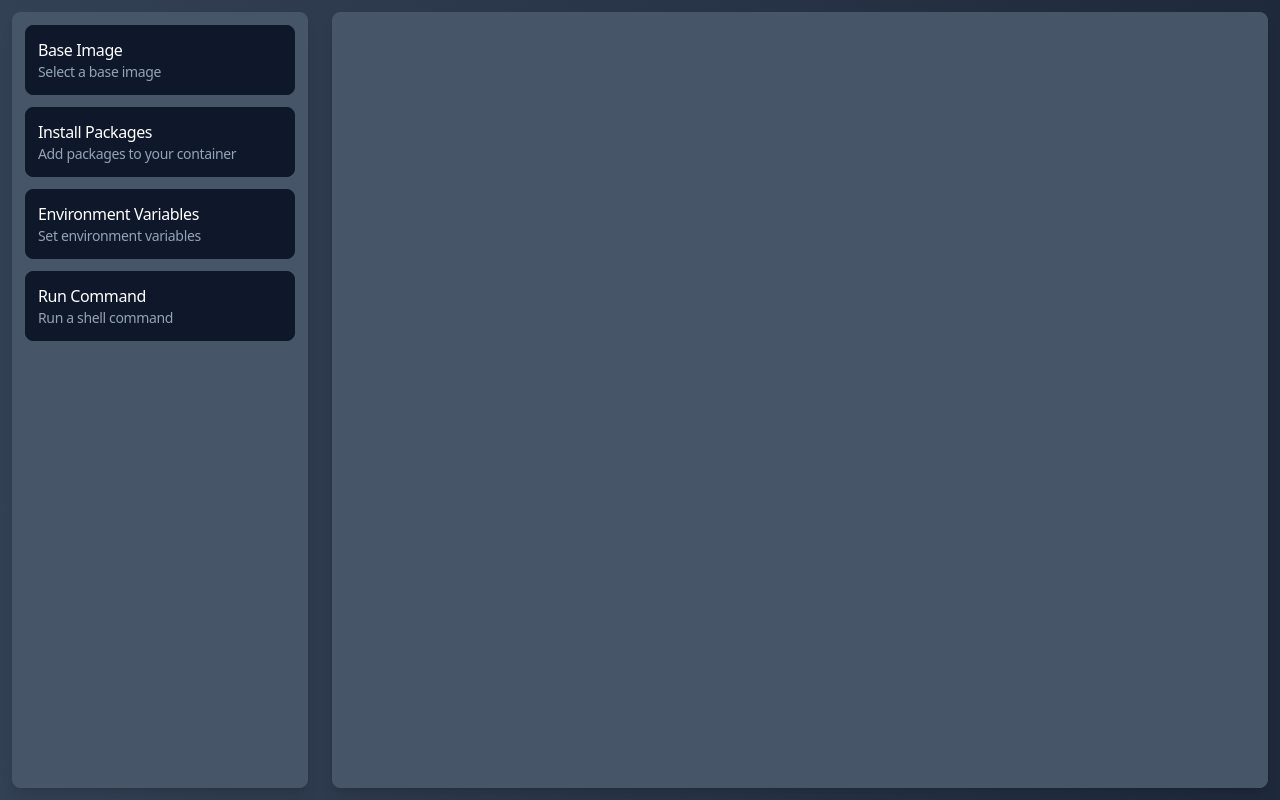
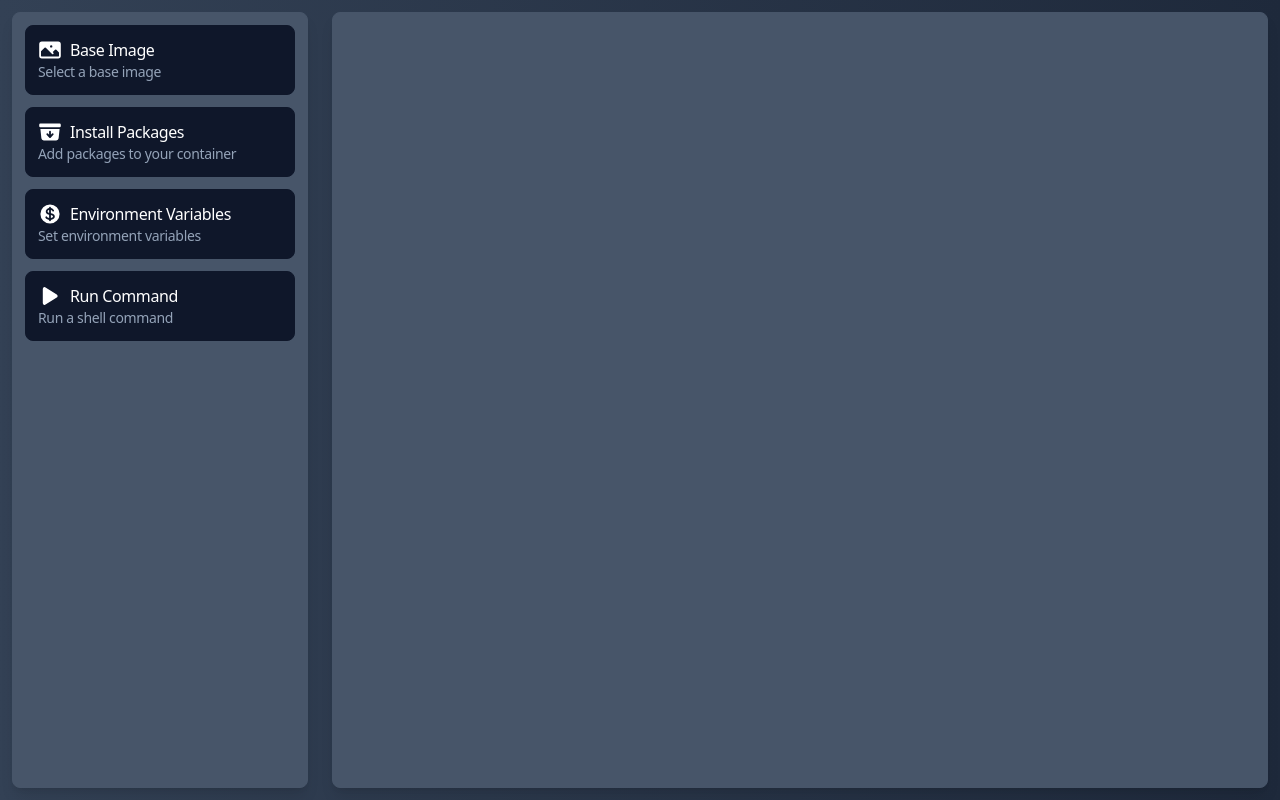
Before and after one commit to claby2/blocker, a React (Vite) app in the folder frontend/: page /build in a window 1280 px wide. Built offline with nearby package versions, Linux system fonts and the light colour scheme.

Commit message:
feat: add icons

```diff
--- a/frontend/src/components/Block.tsx
+++ b/frontend/src/components/Block.tsx
@@ -1,4 +1,10 @@
 import { Dispatch, SetStateAction } from "react";
+import {
+  PhotoIcon,
+  ArchiveBoxArrowDownIcon,
+  CurrencyDollarIcon,
+  PlayIcon,
+} from "@heroicons/react/20/solid";
 import { useDrag } from "react-dnd";
 
 export enum BlockType {
@@ -7,6 +13,19 @@ export enum BlockType {
   EnvironmentVariables = "Environment Variables",
   RunCommand = "Run Command",
 }
+
+export const BlockTypeToIcon = (type: BlockType): JSX.Element => {
+  switch (type) {
+    case BlockType.BaseImage:
+      return <PhotoIcon className="w-6 h-6" />;
+    case BlockType.InstallPackages:
+      return <ArchiveBoxArrowDownIcon className="w-6 h-6" />;
+    case BlockType.EnvironmentVariables:
+      return <CurrencyDollarIcon className="w-6 h-6" />;
+    case BlockType.RunCommand:
+      return <PlayIcon className="w-6 h-6" />;
+  }
+};
 
 export interface BlockData {
   type: BlockType;
@@ -51,7 +70,12 @@ const Block = ({ title, subtitle, setBlocks }: BlockProps) => {
         opacity: isDragging ? 0.5 : 1,
       }}
     >
-      <p className="text-white text-base font-medium tracking-tight">{title}</p>
+      <div className="flex items-center space-x-2">
+        <div className="w-6 h-6">{BlockTypeToIcon(title)}</div>
+        <p className="text-white text-base font-medium tracking-tight">
+          {title}
+        </p>
+      </div>
       <p className="text-slate-400 text-sm tracking-tight">{subtitle}</p>
     </div>
   );
--- a/frontend/src/components/InteractiveBlock.tsx
+++ b/frontend/src/components/InteractiveBlock.tsx
@@ -1,6 +1,6 @@
 import { useDrag, useDrop } from "react-dnd";
 import { Identifier, XYCoord } from "dnd-core";
-import { BlockData } from "./Block";
+import { BlockData,  BlockTypeToIcon } from "./Block";
 import { Dispatch, SetStateAction, useRef } from "react";
 
 interface InteractiveBlockProps {
@@ -82,9 +82,14 @@ const InteractiveBlock = ({
       style={{ opacity }}
       className="p-3 border border-slate-900 border-primary cursor-pointer rounded-lg bg-slate-900 text-white text-left"
     >
-      <p className="text-white text-base font-medium tracking-tight">
-        {data.type}
-      </p>
+      <div>
+        <div className="flex items-center space-x-2">
+          <div className="w-6 h-6">{BlockTypeToIcon(data.type)}</div>
+          <p className="text-white text-base font-medium tracking-tight">
+            {data.type}
+          </p>
+        </div>
+      </div>
       <p className="text-slate-400 text-sm tracking-tight">{data.subtitle}</p>
       <input
         type="text"
```
